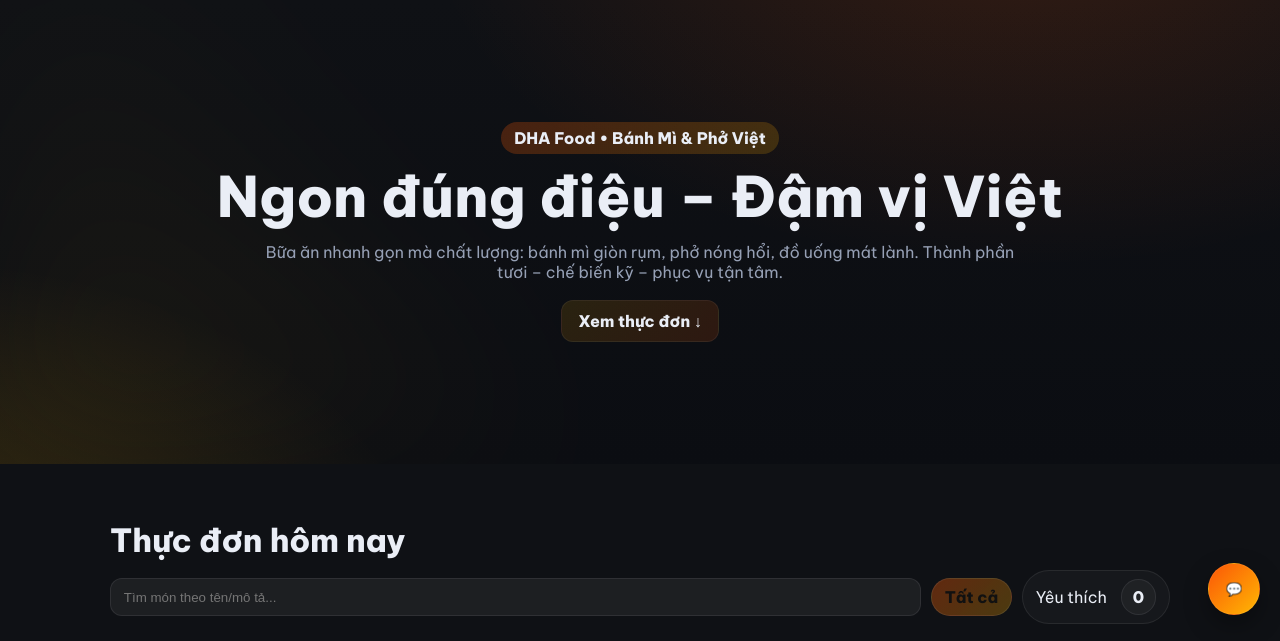
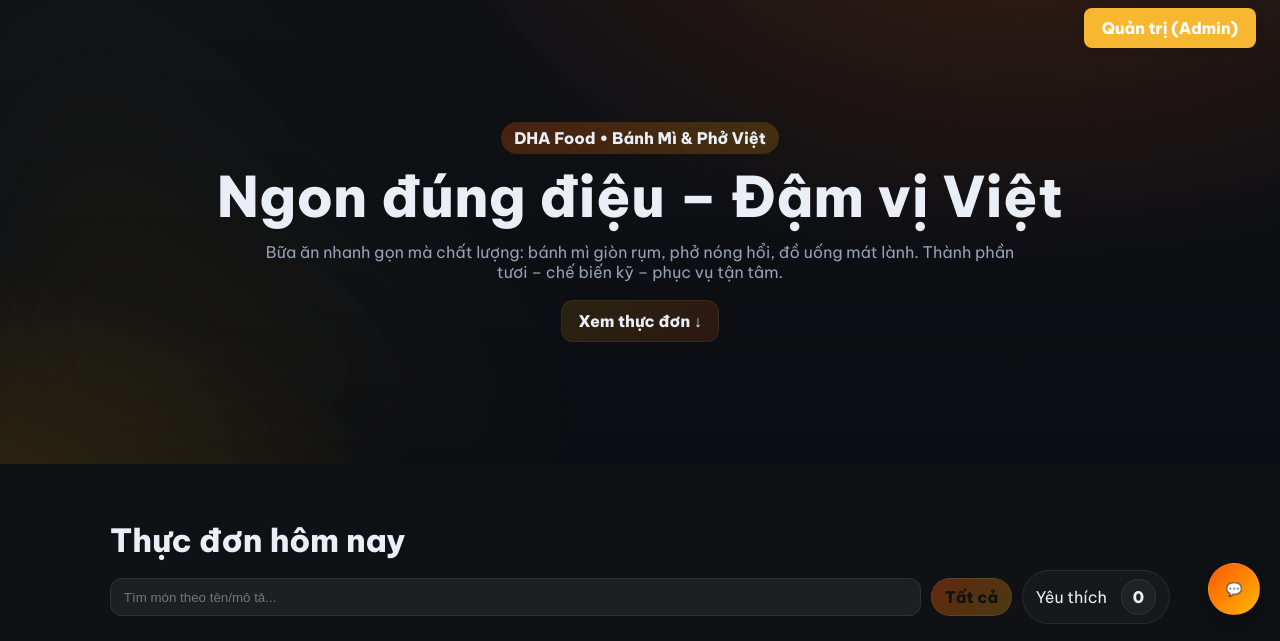
Before and after one commit to Anhpro1412/Menu-web, a plain HTML site: page index.html in a window 1280 px wide. Shown: the top 641 px of the page. Drawn offline with Linux system fonts and the light colour scheme.

Commit message:
add button menu

```diff
--- a/index.html
+++ b/index.html
@@ -938,6 +938,9 @@
 <!-- Đã có sẵn: #cart-checkout (nút trong drawer) sẽ mở modal này -->
 
 <body>
+  <div style="position:fixed;top:18px;right:24px;z-index:9999;">
+    <a href="admin.html" style="background:#f7b731;color:#fff;padding:10px 18px;border-radius:8px;font-weight:bold;text-decoration:none;box-shadow:0 2px 8px #0002;">Quản trị (Admin)</a>
+  </div>
 
   <!-- HERO -->
   <header class="hero" id="top">
```
